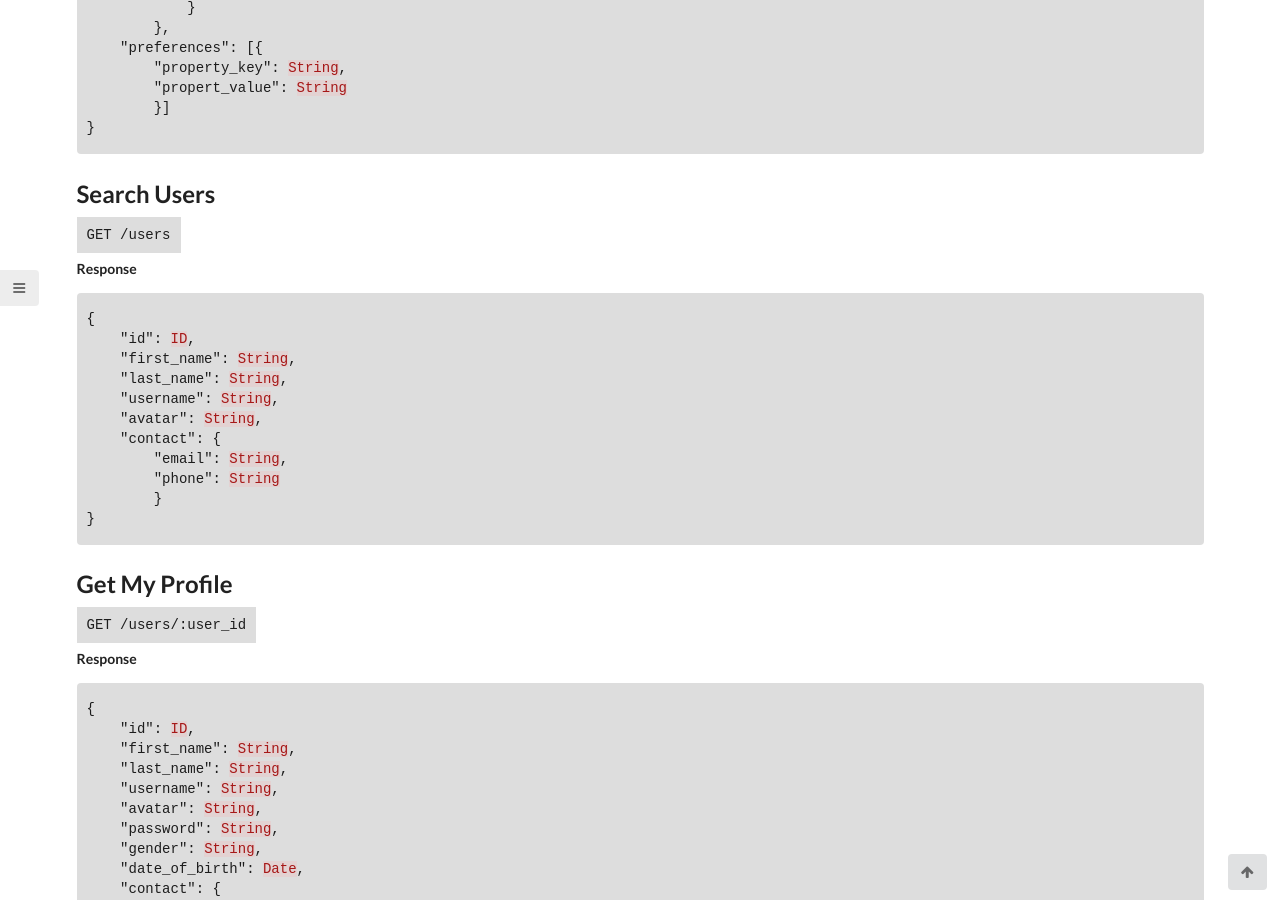
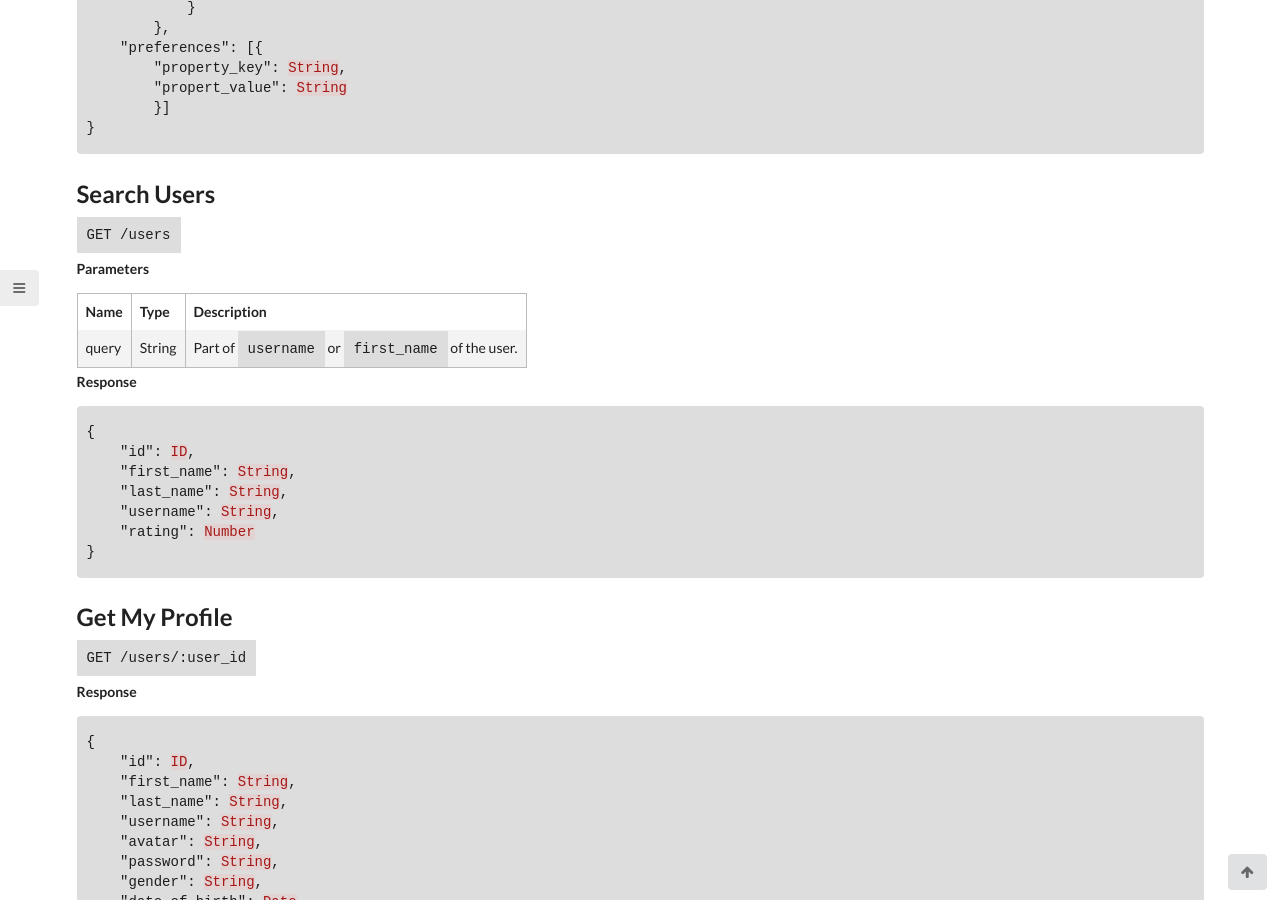
Before and after one commit to letsallchef/docs, a Jekyll site: the page built from _posts/api/2017-03-04-users.md, in a window 1280 px wide and 900 px high, scrolled down 1784 px. Built offline with Jekyll 4.4.1, drawn with Linux system fonts in a browser that asks for light colours; some of the changed text lies outside the part shown.

Commit message:
fixes response data

```diff
--- a/_posts/api/2017-03-04-users.md
+++ b/_posts/api/2017-03-04-users.md
@@ -96,6 +96,12 @@ Chefs and awesome people are now just a click away !
 
 `GET /users`
 
+**Parameters**
+
+| Name | Type | Description |
+| --- | --- | --- |
+| query | String | Part of `username` or `first_name` of the user. |
+
 **Response**
 
 {% highlight json %}
@@ -104,11 +110,7 @@ Chefs and awesome people are now just a click away !
     "first_name": String,
     "last_name": String,
     "username": String,
-    "avatar": String,
-    "contact": {
-        "email": String,
-        "phone": String
-        }
+    "rating": Number
 }
 {% endhighlight %}
 
```
Also changed, not shown: other parts of _posts/api/2017-03-04-users.md (+3 -2 lines).
